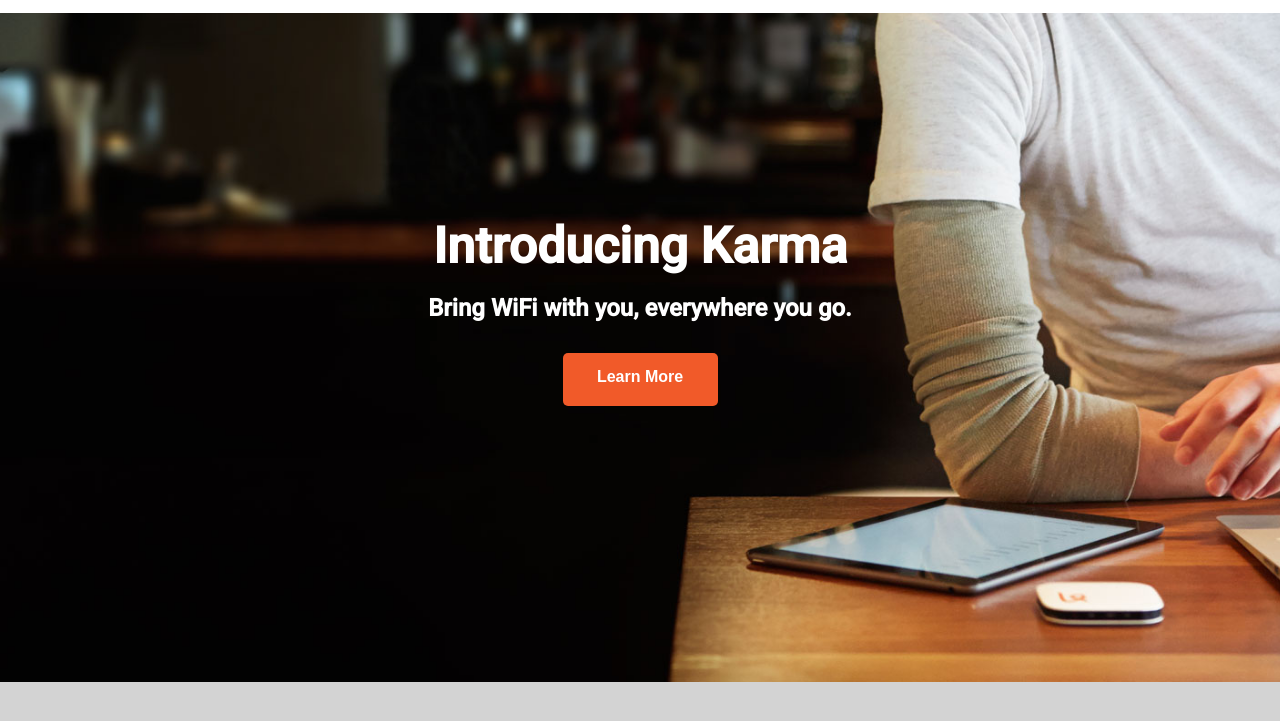
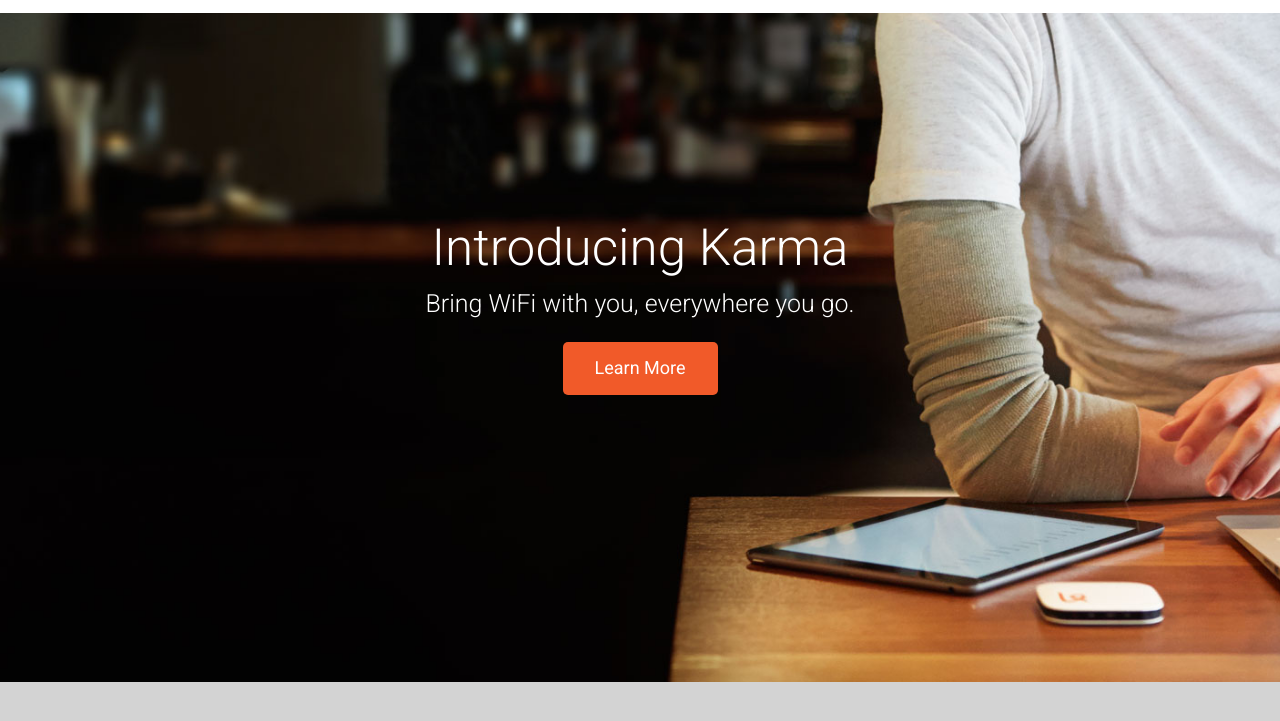
Before and after one commit to jaredhensley/karmaclone, a plain HTML site: page index.html in a window 1280 px wide. Shown: the part 57-778 px from the top of the page. Drawn offline with Linux system fonts and the light colour scheme.

Commit message:
layout update

```diff
--- a/css/style.css
+++ b/css/style.css
@@ -1,5 +1,7 @@
 body {
 	background-color: LightGray;
+	font-family: 'Roboto', sans-serif;
+	-webkit-font-smoothing: antialiased;
 }
 
 div {
@@ -19,11 +21,17 @@
 	background-color: #fff;
 }
 
-.container {
+.top-navigation > .content {
+		background-color: #fff;
 		width: 1141.8px;
 		height: 70px;
 		margin: 0 auto;
 		padding: 0 15px;
+}
+
+.content {
+	margin: 0 auto;
+	width: 1141.8px;
 }
 
 .karmalogo {
@@ -38,7 +46,7 @@
 	list-style: none;
   float: right;
   padding-top: 7.5px;
-  font-family: 'Roboto', sans-serif;
+
   font-size: 16.5px;
 	color: #838994;
 	letter-spacing: 0.01em;
@@ -72,18 +80,25 @@
     height: 41.8rem;
 }
 
-.introtext {
+.introduction > .content {
 	padding-top:170px;
 	color: white;
 	text-align: center;
 	height: 20rem;
-	font-family: 'Roboto';
-	font-weight: 300;
 }
 
-.introtext h1 {
-	font-size:3.125em;
+.introduction > .content h1 {
+	font-size:3.2em;
+	font-weight:300;
 	margin-bottom:0;
+	padding-bottom:0;
+}
+
+.introduction > .content h3 {
+	margin-top:11px;
+	font-weight:300;
+	font-size: 1.56em;
+
 }
 
 .button {
@@ -93,7 +108,7 @@
 	background-color: #f15a29;
 	border-radius:5px;
 	margin: 0 auto;
-	margin-top:20px;
+	margin-top:9px;
 }
 
 a.button {
@@ -101,7 +116,8 @@
 	color: white;
 	text-align: center;
 	padding-top: 15px;
-	font-weight:bold;
+	font-weight:300 bold;
+	font-size: 1.125em;
 }
 
 a.button:hover {
--- a/index.html
+++ b/index.html
@@ -9,8 +9,7 @@
 </head>
 <body>
 	<nav class="top-navigation">
-		<div class="container">
-			<img src="images/karmalogo.png" class="karmalogo" alt="karma">
+		<div class="content">
 			<ul class="menu">
 				<li class="active">Meet Karma</li>
 				<li >How it Works</li>
@@ -19,12 +18,13 @@
 				<li >Help</li>
 				<li >Login</li>
 			</ul>
+			<img src="images/karmalogo.png" class="karmalogo" alt="karma">
 		</div>
 	</nav>
 	<section class="introduction">
-		<div class="introtext">
+		<div class="content">
 			<h1>Introducing Karma</h1>
-			<h2>Bring WiFi with you, everywhere you go.</h2>
+			<h3>Bring WiFi with you, everywhere you go.</h2>
 		</div>
 		<a href="" class="button">Learn More</a>
 	</section>
```
